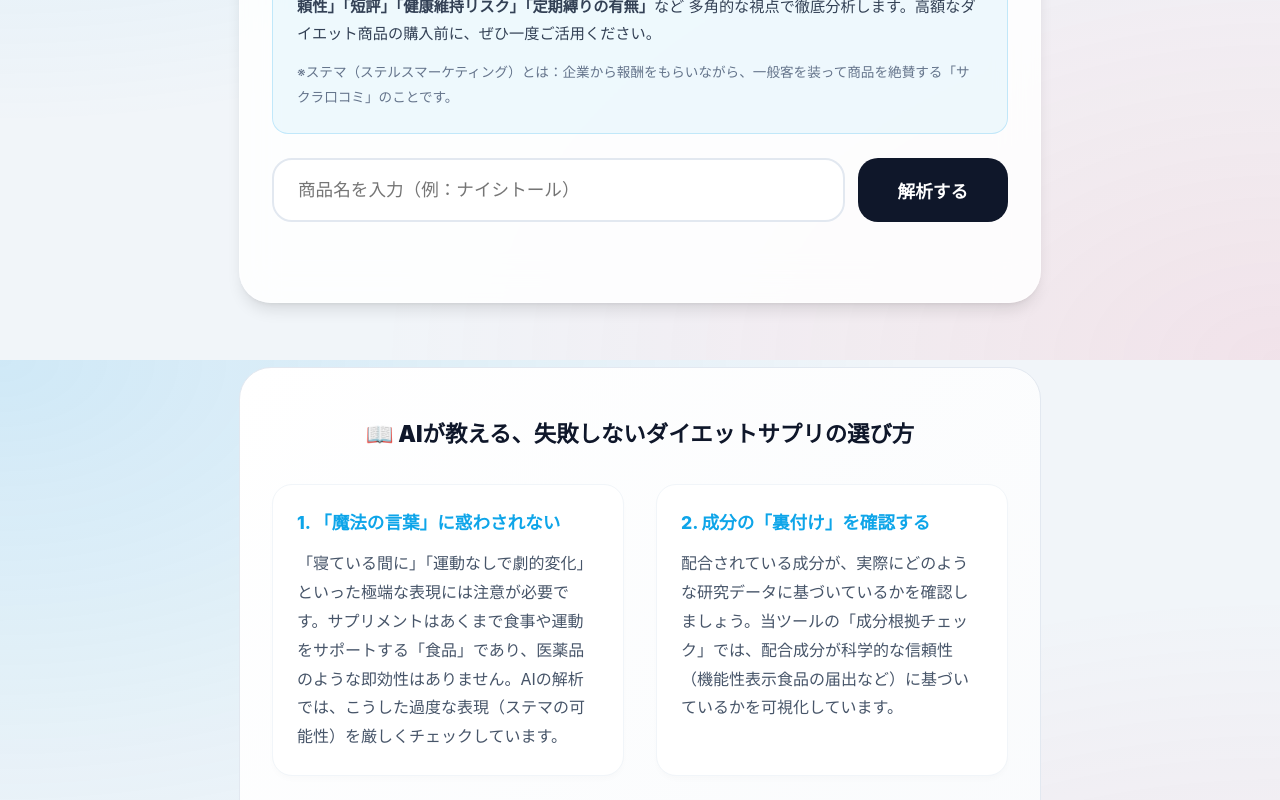
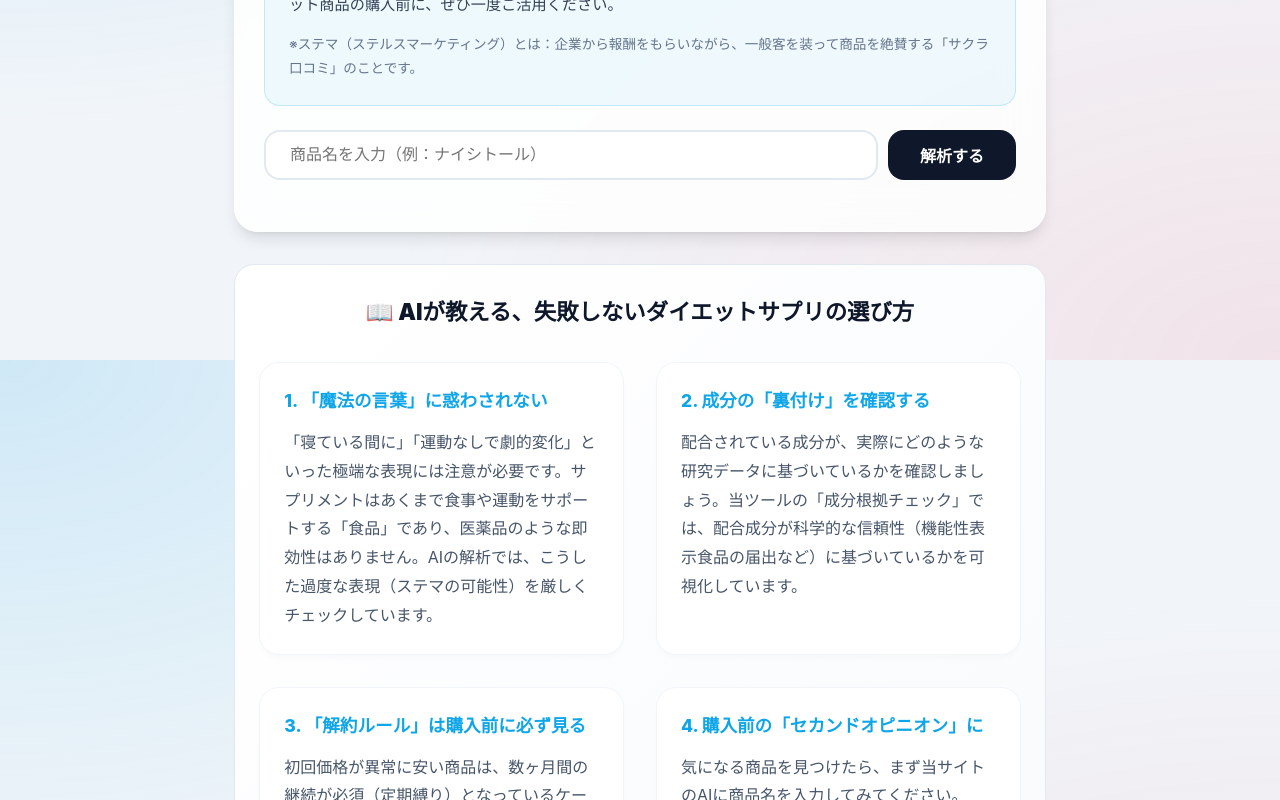
Before and after one commit to johnmanjir0/true-diet-reviewer, a Next.js app: page /diet in a window 1280 px wide. Shown: the part 440-1240 px from the top of the page. Built offline with nearby package versions, Linux system fonts and the light colour scheme.

Commit message:
style: reduce whitespace globally across all components

```diff
--- a/src/app/globals.css
+++ b/src/app/globals.css
@@ -32,7 +32,7 @@ body {
 .container {
   max-width: 850px;
   margin: 0 auto;
-  padding: 2rem 1.5rem;
+  padding: 1.2rem 1.2rem;
 }
 
 .glass-panel {
@@ -40,9 +40,9 @@ body {
   backdrop-filter: blur(20px);
   -webkit-backdrop-filter: blur(20px);
   border: 1px solid rgba(255, 255, 255, 0.4);
-  border-radius: 32px;
+  border-radius: 24px;
   box-shadow: var(--shadow);
-  padding: 3rem 2rem;
+  padding: 2rem 1.8rem;
 }
 
 .title {
@@ -67,17 +67,17 @@ body {
 /* 検索フォーム */
 .search-form {
   display: flex;
-  gap: 0.8rem;
-  margin-bottom: 2rem;
+  gap: 0.6rem;
+  margin-bottom: 1.2rem;
   width: 100%;
 }
 
 .search-input {
   width: 100%;
-  padding: 1.2rem 1.5rem 1.2rem 3.5rem;
-  font-size: 1.1rem;
+  padding: 0.9rem 1.2rem 0.9rem 3rem;
+  font-size: 1rem;
   border: 2px solid #e2e8f0;
-  border-radius: 20px;
+  border-radius: 16px;
   background: #ffffff;
   transition: all 0.2s;
   outline: none;
@@ -96,13 +96,13 @@ body {
 }
 
 .search-button {
-  padding: 0 2.5rem;
-  min-height: 60px;
+  padding: 0 2rem;
+  min-height: 50px;
   border: none;
-  border-radius: 20px;
+  border-radius: 16px;
   background: #0f172a;
   color: white;
-  font-size: 1.1rem;
+  font-size: 1rem;
   font-weight: 700;
   cursor: pointer;
   transition: all 0.2s;
@@ -117,8 +117,8 @@ body {
   justify-content: space-between;
   align-items: center;
   padding: 2rem;
-  border-radius: 24px;
-  margin-bottom: 2rem;
+  border-radius: 20px;
+  margin-bottom: 1.2rem;
   color: #fff;
   position: relative;
   overflow: hidden;
@@ -145,9 +145,9 @@ body {
 /* AI結論カード */
 .verdict-card-rich {
   background: white;
-  border-radius: 24px;
-  padding: 2rem;
-  margin-bottom: 2rem;
+  border-radius: 20px;
+  padding: 1.5rem;
+  margin-bottom: 1.2rem;
   border: 1px solid #e2e8f0;
   box-shadow: var(--shadow-sm);
 }
@@ -159,15 +159,15 @@ body {
 /* スコアグリッド */
 .score-grid-rich {
   display: grid;
-  grid-template-columns: repeat(auto-fit, minmax(280px, 1fr));
-  gap: 1.2rem;
-  margin-bottom: 2rem;
+  grid-template-columns: repeat(auto-fit, minmax(240px, 1fr));
+  gap: 0.8rem;
+  margin-bottom: 1.2rem;
 }
 
 .score-card-rich {
   background: white;
-  border-radius: 20px;
-  padding: 1.5rem;
+  border-radius: 16px;
+  padding: 1rem;
   border: 1px solid #e2e8f0;
   transition: transform 0.2s;
 }
@@ -192,13 +192,13 @@ body {
 .details-grid-rich {
   display: grid;
   grid-template-columns: 1fr 1fr;
-  gap: 1.5rem;
-  margin-bottom: 2rem;
+  gap: 1rem;
+  margin-bottom: 1.2rem;
 }
 
 .details-column {
-  padding: 1.8rem;
-  border-radius: 24px;
+  padding: 1.2rem;
+  border-radius: 16px;
 }
 .details-column:nth-child(1) { background: #f0fdf4; border: 1px solid #dcfce7; }
 .details-column:nth-child(2) { background: #fef2f2; border: 1px solid #fee2e2; }
@@ -223,9 +223,9 @@ body {
 .warning-card-rich {
   background: #fffbeb;
   border: 1px solid #fef3c7;
-  border-radius: 24px;
-  padding: 1.8rem;
-  margin-bottom: 2rem;
+  border-radius: 16px;
+  padding: 1.2rem;
+  margin-bottom: 1.2rem;
 }
 .warning-card-rich h3 { color: #92400e; font-size: 1.1rem; font-weight: 800; margin-bottom: 1rem; display: flex; align-items: center; gap: 0.5rem; }
 .warning-list-rich { list-style: none; }
@@ -263,9 +263,9 @@ body {
 /* 成分チェック */
 .ingredients-card-rich {
   background: #f8fafc;
-  border-radius: 24px;
-  padding: 1.8rem;
-  margin-bottom: 2rem;
+  border-radius: 16px;
+  padding: 1.2rem;
+  margin-bottom: 1.2rem;
   border: 1px solid #e2e8f0;
 }
 .ingredients-card-rich h3 { font-size: 1.1rem; font-weight: 800; color: #1e293b; margin-bottom: 1.2rem; }
@@ -291,10 +291,10 @@ body {
 
 /* 豆知識コラム */
 .column-section-rich {
-  margin-top: 4rem;
-  padding: 3rem 2rem;
+  margin-top: 2rem;
+  padding: 1.8rem 1.5rem;
   background: linear-gradient(135deg, #ffffff 0%, #f8fafc 100%);
-  border-radius: 32px;
+  border-radius: 20px;
   border: 1px solid #e2e8f0;
 }
 .column-grid-rich {
@@ -330,7 +330,7 @@ body {
 .shop-links-rich a:hover { opacity: 0.9; transform: scale(1.01); }
 
 /* フッター */
-.footer-rich { margin-top: 4rem; border-top: 1px solid #e2e8f0; padding: 3rem 0; text-align: center; }
+.footer-rich { margin-top: 2rem; border-top: 1px solid #e2e8f0; padding: 1.8rem 0; text-align: center; }
 .footer-links { display: flex; justify-content: center; gap: 2rem; margin-bottom: 1.5rem; }
 .footer-links a { font-size: 0.9rem; color: #64748b; text-decoration: none; font-weight: 600; }
 .menseki { font-size: 0.8rem; color: #94a3b8; line-height: 1.8; max-width: 600px; margin: 0 0 1.5rem; text-align: left; }
@@ -338,7 +338,7 @@ body {
 
 @media (max-width: 640px) {
   .details-grid-rich, .info-grid-rich, .score-grid-rich, .column-grid-rich { grid-template-columns: 1fr; }
-  .column-section-rich { padding: 2rem 1.2rem; }
-  .title { font-size: 2.2rem; }
-  .glass-panel { padding: 2rem 1.2rem; }
+  .column-section-rich { padding: 1.2rem 1rem; }
+  .title { font-size: 2rem; }
+  .glass-panel { padding: 1.5rem 1rem; }
 }
```
